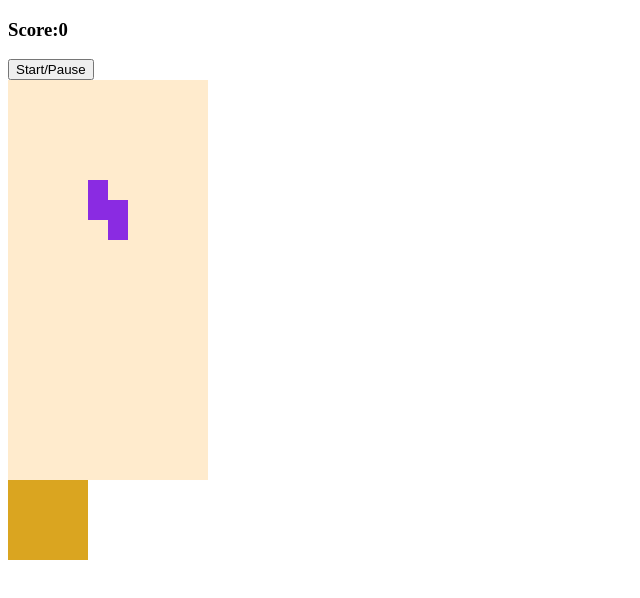
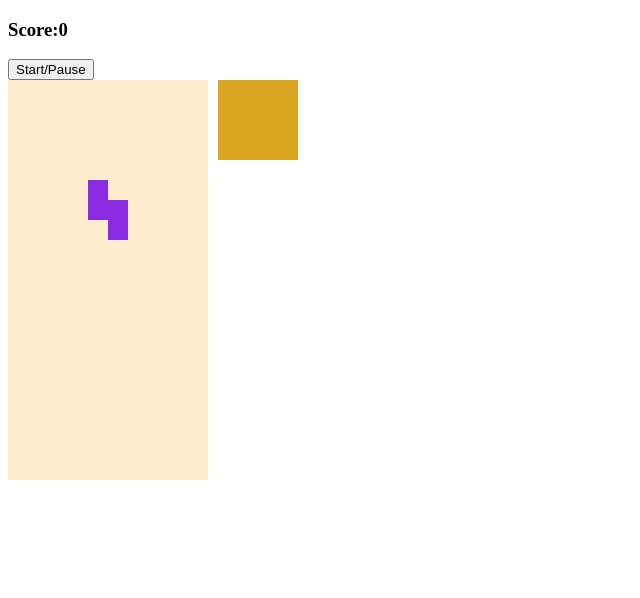
Before and after one commit to aquariumm/JS, a plain HTML site: page Tetris/index.html in a window 1280 px wide. Shown: the whole page, without its empty margins (0-640 px from the left). Drawn offline with Linux system fonts and the light colour scheme.

Commit message:
added container to html css

```diff
--- a/Tetris/app.js
+++ b/Tetris/app.js
@@ -126,4 +126,6 @@ document.addEventListener('DOMContentLoaded', () => {
         current = tetrominoes[random][currentRotation]
         draw()
     }
+
+
 })
--- a/Tetris/style.css
+++ b/Tetris/style.css
@@ -1,3 +1,7 @@
+.container {
+    display: flex;
+}
+
 .grid {
     width: 200px;
     height: 400px;
@@ -17,6 +21,7 @@
 }
 
 .mini-grid {
+    margin-left: 10px;
     width: 80px;
     height: 80px;
     display: flex;
```
